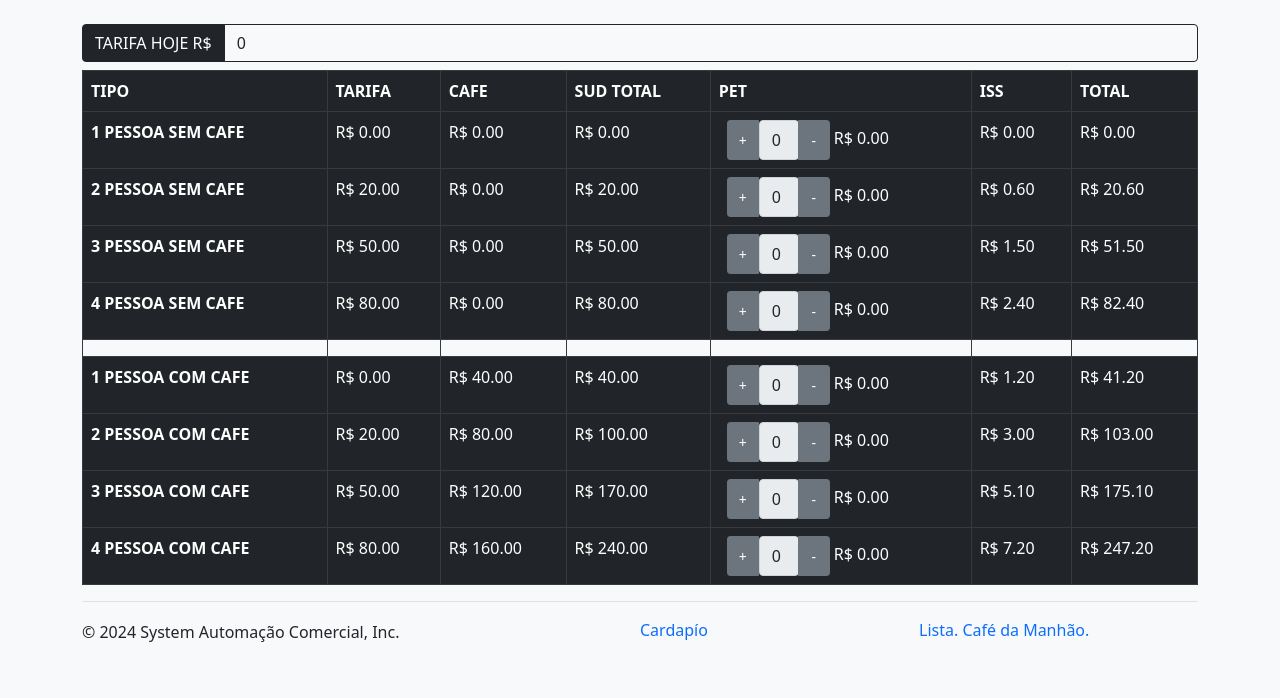
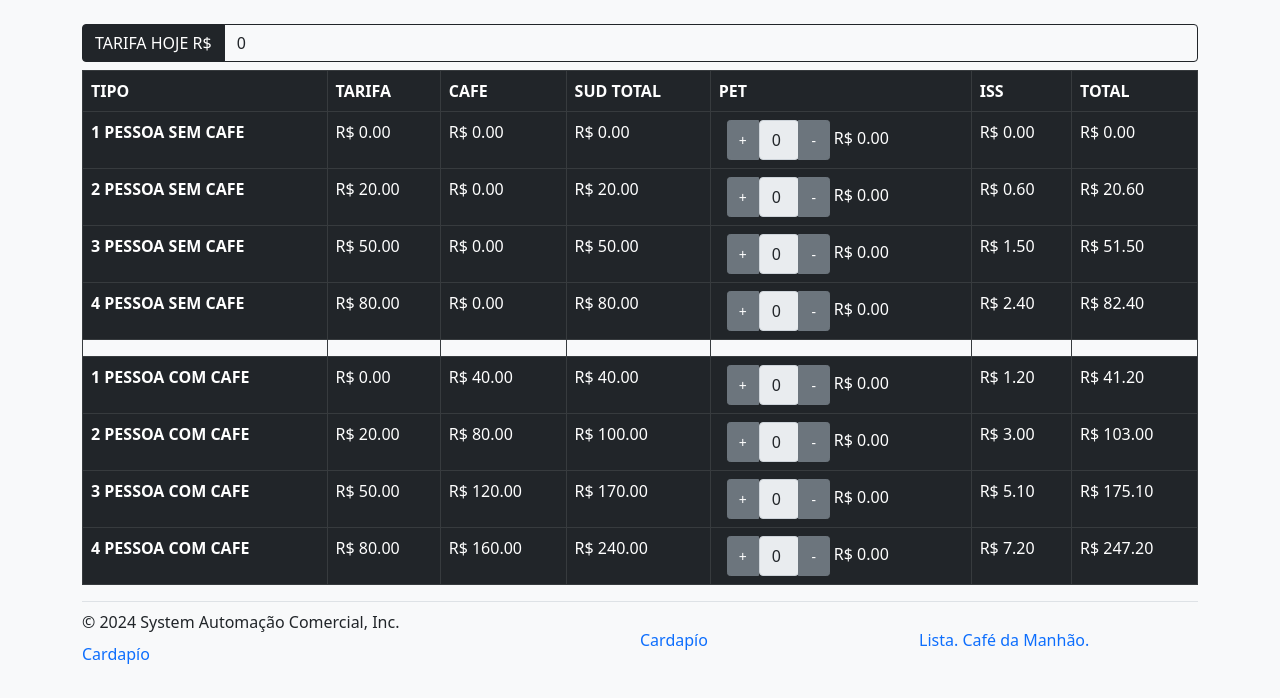
Before and after one commit to lucassfontes/tarifario, a plain HTML site: page index.html in a window 1280 px wide. Drawn offline with nearby package versions, Linux system fonts and the light colour scheme.

Commit message:
Update index.html

```diff
--- a/index.html
+++ b/index.html
@@ -267,6 +267,11 @@
               <font style="vertical-align: inherit;">
                 <font style="vertical-align: inherit;">© 2024 System Automação Comercial, Inc.</font>
               </font>
+                <a href="" class="nav-link ps-0" data-bs-target="#privacidadeModal" data-bs-toggle="modal" data-bs-dismiss="modal">
+                            <font style="vertical-align: inherit;">
+                              <font style="vertical-align: inherit;">Cardapío</font>
+                            </font>
+                        </a>
             </span>
           </div>
             <div class="col-3">
```
